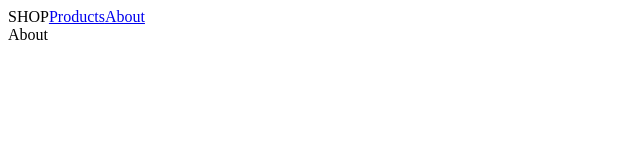
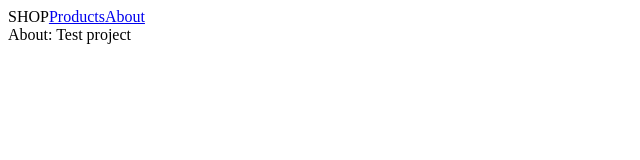
Before and after one commit to AliakseiShu/react-typescript-pilot-project, a React (Create React App) app: page /about in a window 1280 px wide. Shown: the top 160 px of the page, without its empty margins (0-640 px from the left). Built offline with nearby package versions, Linux system fonts and the light colour scheme.

Commit message:
clean code

```diff
--- a/src/components/CreateProduct.tsx
+++ b/src/components/CreateProduct.tsx
@@ -58,10 +58,10 @@ export const CreateProduct = () => {
 				return
 			}
 			productData.title = value
-			const response = await axios.post<IProduct>('https:/ww/fakestoreapi.com/products', productData)
+			const response = await axios.post<IProduct>('https://fakestoreapi.com/products', productData)
 			createHandler(response.data)
 			setValue('')
-		} catch (e:unknown) {
+		} catch (e: unknown) {
 			const error = e as AxiosError
 			setLoading(false)
 			setError(error.message)
--- a/src/components/ErrorMessage.tsx
+++ b/src/components/ErrorMessage.tsx
@@ -5,7 +5,6 @@ interface ErrorMessageProps {
 }
 
 export const ErrorMessage = ({ error }:ErrorMessageProps) => {
-
 	return (
 		<div>
 			<p className="text-center text-red-600">{error}</p>
--- a/src/pages/AboutPage.tsx
+++ b/src/pages/AboutPage.tsx
@@ -3,7 +3,7 @@ import React from 'react';
 export const AboutPage = () => {
 	return (
 		<div>
-			About
+			About: Test project
 		</div>
 	);
 };
```
Also changed, not shown: src/App.tsx (+4 -4 lines).
